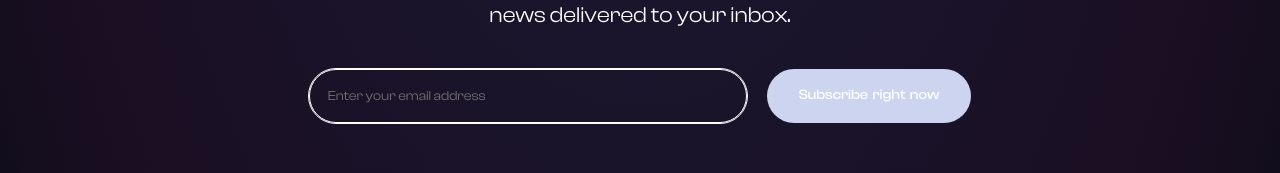
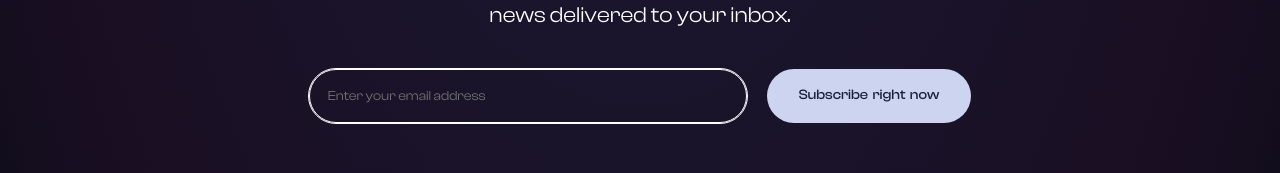
Before and after one commit to kgsantosh770/soul-shop, a React (Create React App) app: page / in a window 1280 px wide. Shown: the part 3280-3453 px from the top of the page. Built offline with nearby package versions, Linux system fonts and the light colour scheme; a web font is replaced by a local one.

Commit message:
used button filled prop

```diff
--- a/src/pages/Home/Home.js
+++ b/src/pages/Home/Home.js
@@ -51,12 +51,12 @@ const Home = () => {
                     <span>Stay in the loop! <span className='highlight'>Subscribe for updates</span>, exclusive offers, articles, and news delivered to your inbox.</span>
                 </p>
                 <InputGroup>
-                    <Input type='email' placeholder='Enter your email address' />
+                    <Input type='email' placeholder='Enter your email address' rounded={true}/>
                     <Button
                         btnText="Subscribe right now"
+                        filled
                         style={{
-                            backgroundColor: '#CDD4F0',
-                            color: '#000',
+                            backgroundColor: '',
                             border: '0px',
                             margin: '0px'
                         }}
```
